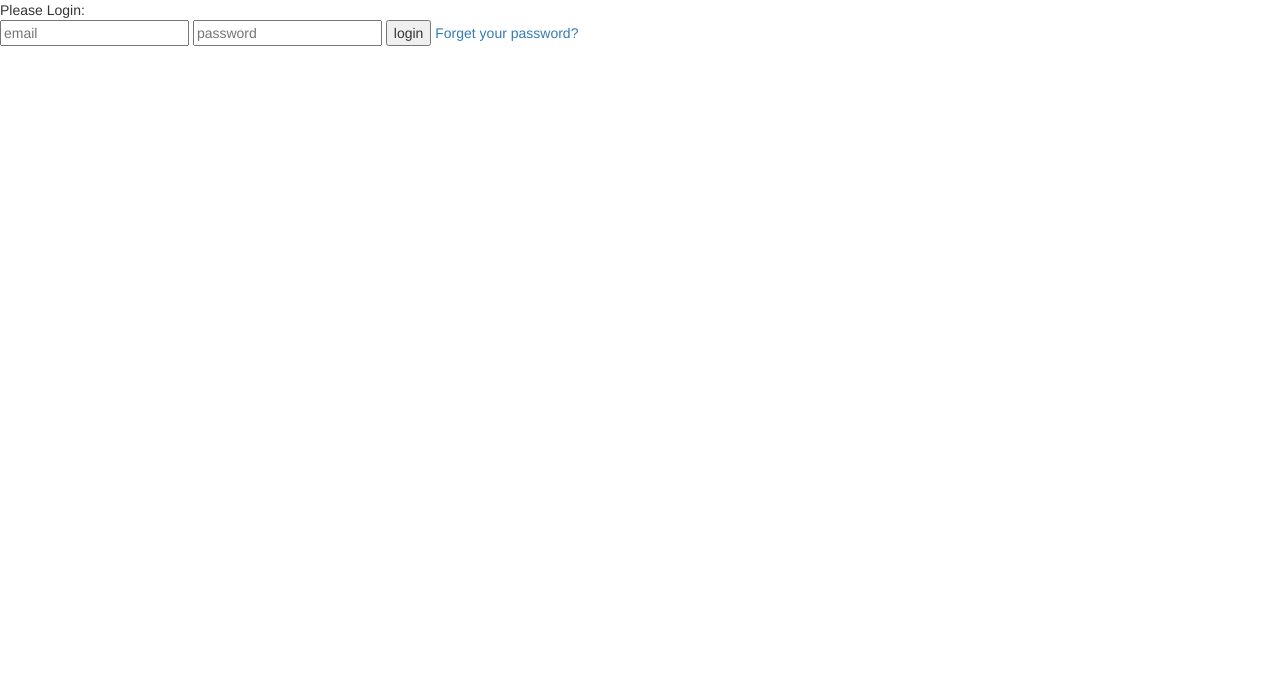
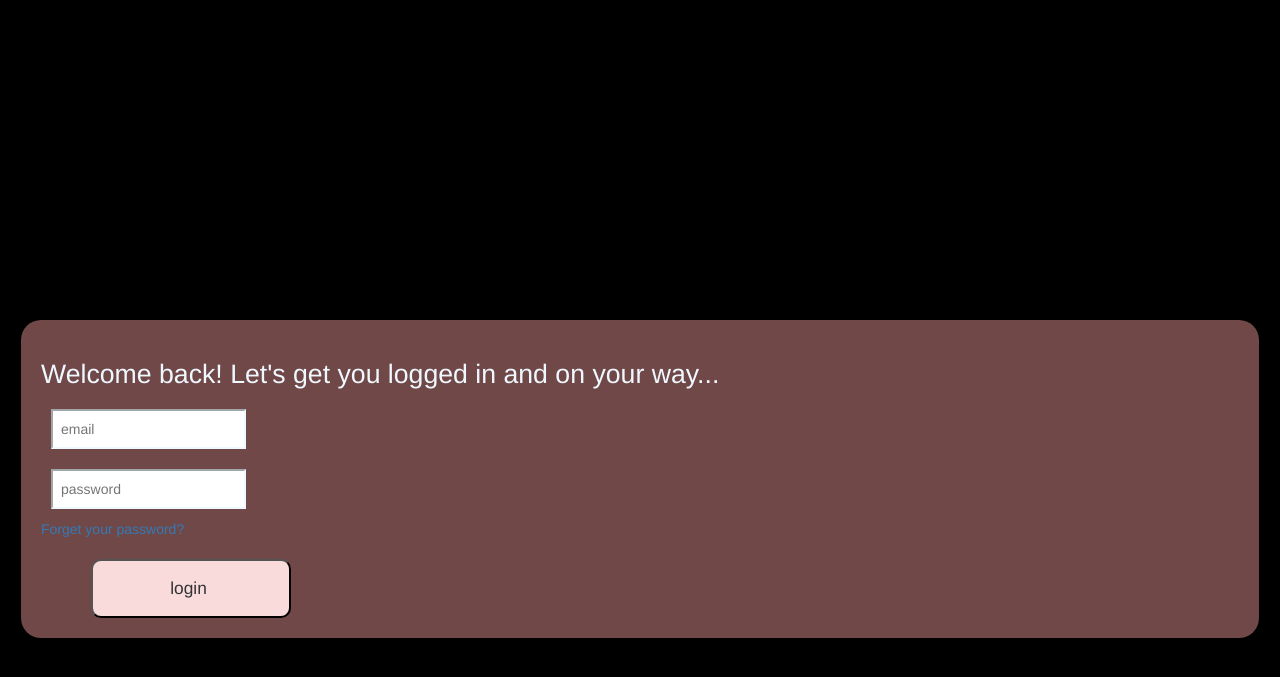
Before and after one commit to AmarjotS82/2800-202310-BBY16, a Node server app: page /login in a window 1280 px wide. Shown: the top 677 px of the page. Run offline with Node 20, Linux system fonts and the light colour scheme; some libraries are stand-ins or nearby versions.

Commit message:
css the login page

```diff
--- a/public/css/login.css
+++ b/public/css/login.css
@@ -0,0 +1,34 @@
+body{
+    background-color: black;
+    margin-top: 25%;
+}
+h3{
+    color: aliceblue;
+    font-size: 20pt;
+}
+.login_wrapper{
+    background-color: rgba(204, 131, 131, 0.548);
+    display: grid;
+    border-radius: 20px;
+    height: 100%;
+    padding: 20px;
+    margin:1.5em;
+}
+.login_email, .login_password{
+    border-radius: 7px white;
+    height: 40px;
+    margin: 10px;
+    border-color: aliceblue;
+    padding-left: 8px;
+}
+button{
+    padding: 15px;
+    width: 200px;
+    padding-left: 15px;
+    padding-right: 20px;
+    border-radius: 10px;
+    margin-left: 50px;
+    margin-top: 20px;
+    background-color: rgb(249, 219, 219);
+    font-size: 13pt;
+}
--- a/views/login.ejs
+++ b/views/login.ejs
@@ -1,11 +1,14 @@
 <%- include("templates/header") %>
-<div> Please Login:
+<link rel="stylesheet" href="/css/login.css" />
+
+<div class="login_wrapper"> <h3>Welcome back! Let's get you logged in and on your way...</h3>
 <form action='/logingin' method='post'>
-    <input name='email' type='text' placeholder='email'>
-    <input name='password' type='password' placeholder='password' >
-    <button>login</button>
+   <div><input class="login_email" name='email' type='text' placeholder='email'></div>
+ <div ><input class="login_password" name='password' type='password' placeholder='password' ></div>
+ <a href="/changePassword"> Forget your password?</a>
+  <div class="login_button"> <button>login</button></div>
 
-    <a href="/changePassword"> Forget your password?</a>
+
 
 </form>
 </div>
--- a/views/signup.ejs
+++ b/views/signup.ejs
@@ -2,7 +2,7 @@
 <link rel="stylesheet" href="/css/signup.css" />
 
 <div class="signup_wrapper">
-  <h3 style="">Let's get your account set up</h3>
+  <h3>Let's get your account set up</h3>
   <form action="/submitUser" method="post">
     <div class="input-group mb-3">
       <label class="input-group-text" for="inputGroupSelect01"
@@ -28,6 +28,6 @@
     <div >
       <input class="password" name="password" type="password" placeholder="password" />
     </div>
-    <button>let's get started</button>
+    <button>let's get</button>
   </form>
 </div>
```
